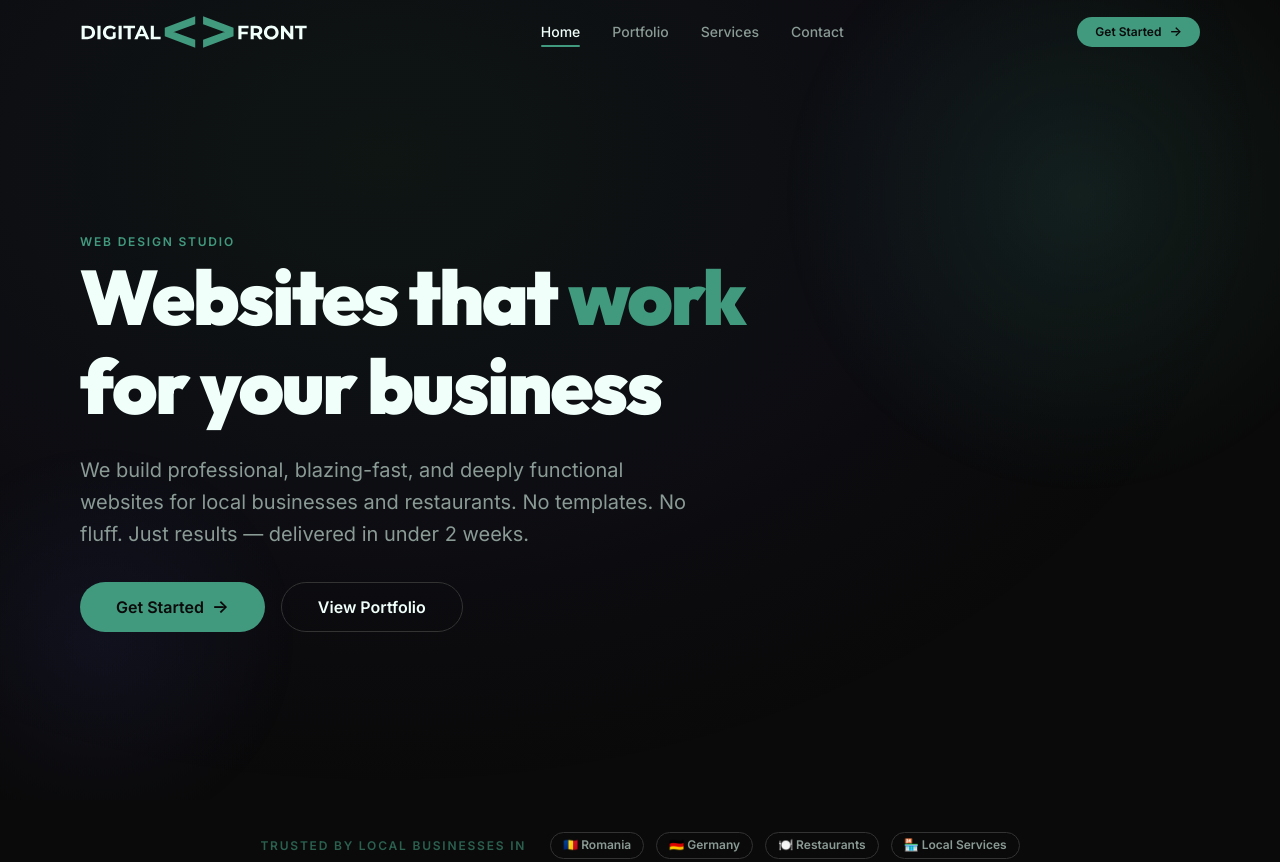
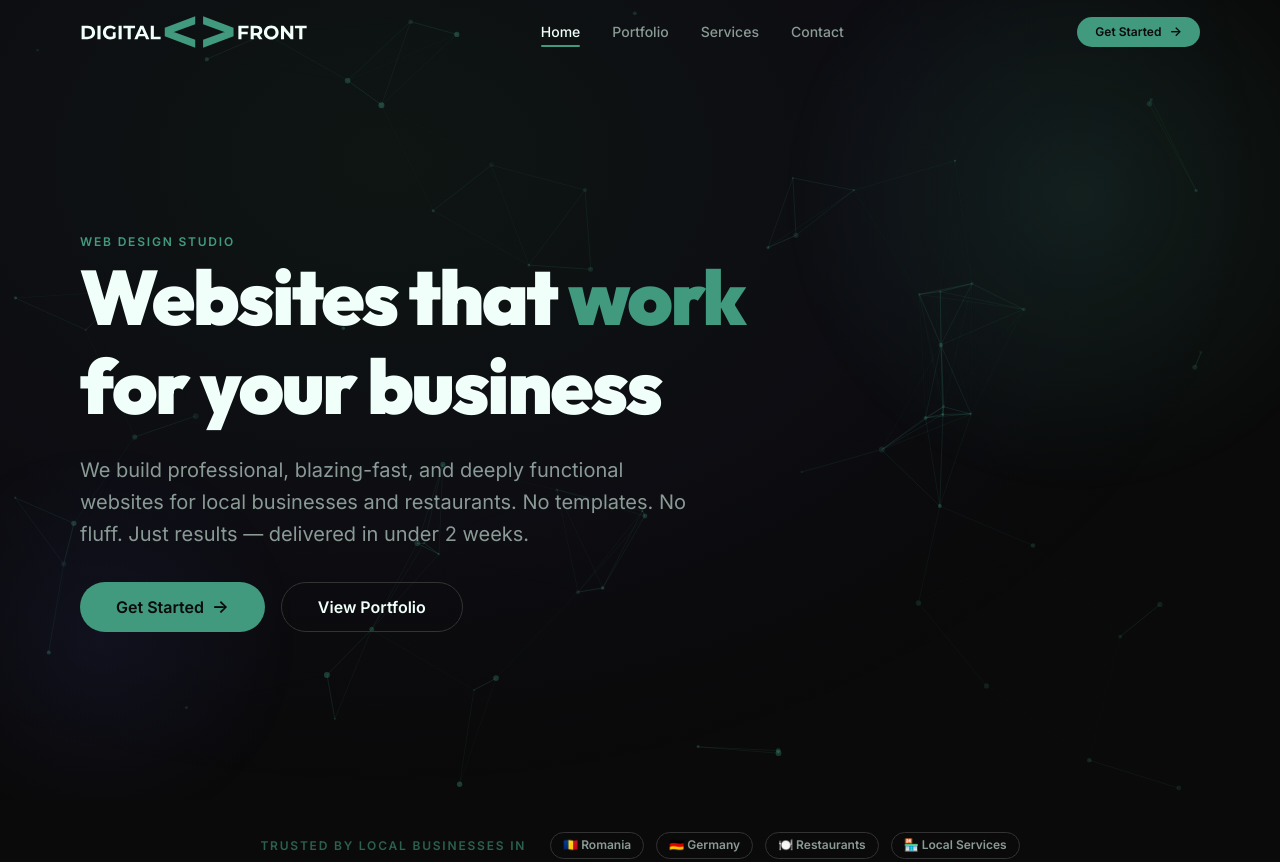
Before and after one commit to EmanuelRado/DigitalFront, a website built with Vite: page index.html in a window 1280 px wide. Shown: the top 862 px of the page. Built offline with nearby package versions, Linux system fonts and the light colour scheme.

Commit message:
feat: Add dynamic particles.js background matching brand teal color to hero section

```diff
--- a/index.html
+++ b/index.html
@@ -64,6 +64,7 @@
 
   <!-- ========== HERO ========== -->
   <section class="hero">
+    <div id="particles-js"></div>
     <div class="hero-glow"></div>
     <div class="hero-glow-secondary"></div>
     <div class="container">
@@ -331,6 +332,8 @@
     </div>
   </footer>
 
+  <!-- Particles.js CDN -->
+  <script src="https://cdn.jsdelivr.net/npm/particles.js@2.0.0/particles.min.js"></script>
   <script type="module" src="./src/js/main.js"></script>
 </body>
 </html>
--- a/src/css/components.css
+++ b/src/css/components.css
@@ -187,6 +187,16 @@
   padding-bottom: var(--space-20);
   position: relative;
   overflow: hidden;
+}
+
+#particles-js {
+  position: absolute;
+  top: 0;
+  left: 0;
+  width: 100%;
+  height: 100%;
+  z-index: 1;
+  pointer-events: none;
 }
 
 .hero-content {
--- a/src/js/main.js
+++ b/src/js/main.js
@@ -15,6 +15,7 @@
   initScrollReveal();
   initScrollProgress();
   setActiveNavLink();
+  initParticles();
 });
 
 
@@ -218,3 +219,100 @@
     timeout = setTimeout(() => fn(...args), delay);
   };
 }
+
+/* ================================================================
+   10. PARTICLES BACKGROUND
+   ================================================================ */
+function initParticles() {
+  const container = document.getElementById('particles-js');
+  if (!container || typeof particlesJS === 'undefined') return;
+
+  particlesJS('particles-js', {
+    "particles": {
+      "number": {
+        "value": 55,
+        "density": {
+          "enable": true,
+          "value_area": 800
+        }
+      },
+      "color": {
+        "value": "#41997E" // DigitalFront Teal Accent
+      },
+      "shape": {
+        "type": "circle",
+        "stroke": {
+          "width": 0,
+          "color": "#000000"
+        }
+      },
+      "opacity": {
+        "value": 0.35,
+        "random": true,
+        "anim": {
+          "enable": true,
+          "speed": 1,
+          "opacity_min": 0.1,
+          "sync": false
+        }
+      },
+      "size": {
+        "value": 3,
+        "random": true,
+        "anim": {
+          "enable": true,
+          "speed": 2,
+          "size_min": 1,
+          "sync": false
+        }
+      },
+      "line_linked": {
+        "enable": true,
+        "distance": 150,
+        "color": "#41997E",
+        "opacity": 0.22,
+        "width": 1
+      },
+      "move": {
+        "enable": true,
+        "speed": 1.2,
+        "direction": "none",
+        "random": true,
+        "straight": false,
+        "out_mode": "out",
+        "bounce": false,
+        "attract": {
+          "enable": false,
+          "rotateX": 600,
+          "rotateY": 1200
+        }
+      }
+    },
+    "interactivity": {
+      "detect_on": "canvas",
+      "events": {
+        "onhover": {
+          "enable": true,
+          "mode": "grab"
+        },
+        "onclick": {
+          "enable": true,
+          "mode": "push"
+        },
+        "resize": true
+      },
+      "modes": {
+        "grab": {
+          "distance": 140,
+          "line_linked": {
+            "opacity": 0.45
+          }
+        },
+        "push": {
+          "particles_nb": 3
+        }
+      }
+    },
+    "retina_detect": true
+  });
+}
```
